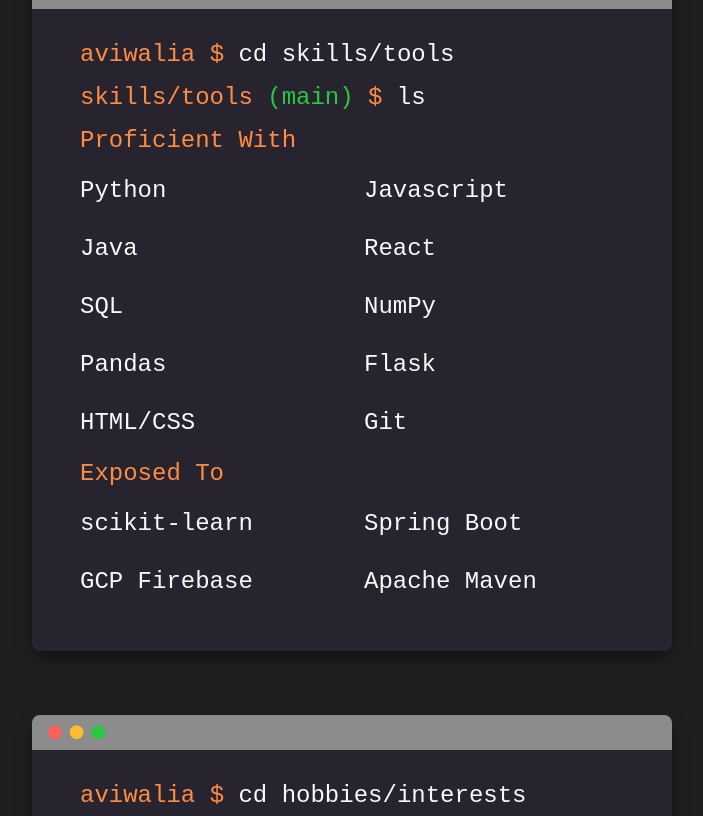
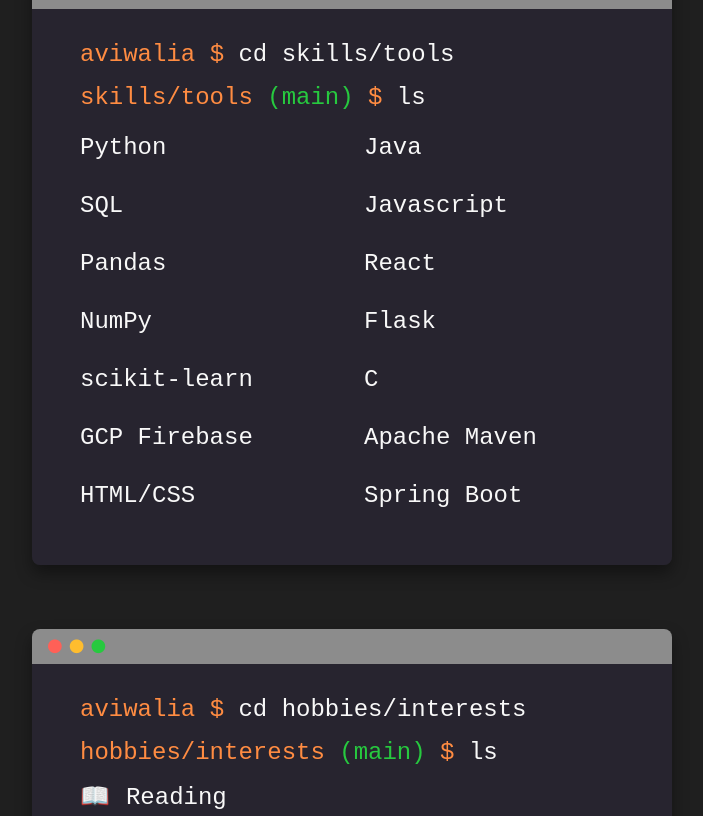
Before and after one commit to Avi04w/ReactPersonalWebsite, a React (Create React App) app: page /about in a window 1280 px wide. Shown: the part 632-1448 px from the top of the page, without its empty margins (288-991 px from the left). Built offline with nearby package versions, Linux system fonts and the light colour scheme; the HTML template or start-up script is replaced by a standard one.

Commit message:
Updating skills

```diff
--- a/src/components/about/About.js
+++ b/src/components/about/About.js
@@ -25,14 +25,14 @@
             </p>
             <p><span style={{color: info.baseColor}}>skills/tools <span
                 className={Style.green}>(main)</span> $</span> ls</p>
-            <p style={{color: info.baseColor}}> Proficient With</p>
+            {/* <p style={{color: info.baseColor}}> Proficient With</p> */}
             <ul className={Style.skills}>
                 {info.skills.proficientWith.map((proficiency, index) => <li key={index}>{proficiency}</li>)}
             </ul>
-            <p style={{color: info.baseColor}}> Exposed To</p>
+            {/* <p style={{color: info.baseColor}}> Exposed To</p>
             <ul className={Style.skills}>
                 {info.skills.exposedTo.map((skill, index) => <li key={index}>{skill}</li>)}
-            </ul>
+            </ul> */}
         </>;
     }
 
--- a/src/info/Info.js
+++ b/src/info/Info.js
@@ -17,15 +17,15 @@
     miniBio: [
         {
             emoji: '📚',
-            text: 'Second Year Student at the University of Toronto (St. George Campus)'
+            text: 'Third Year Student at the University of Toronto (St. George Campus)'
         },
         {
-            emoji: '🇨🇦',
+            emoji: '🍁',
             text: 'Based in Toronto'
         },
         {
             emoji: "💼",
-            text: "Full-Stack Developer Co-op at Third Eye Solutions"
+            text: "Full-Stack Developer at Third Eye Solutions"
         },
         {
             emoji: "📧",
@@ -53,8 +53,8 @@
     bio: "Hello! My name is Avi Walia. I am a second-year computer science student at UofT completing a specialist degree in data science. I most recently worked as a full-stack developer in a summer coop position at Third Eye Solutions. I love playing and watching basketball (go Raptors!!) and going on walks with my dog. ",
     skills:
         {
-            proficientWith: ['Python', 'Java', 'SQL', 'Pandas', 'HTML/CSS', 'Javascript', 'React', 'NumPy', 'Flask', 'Git'],
-            exposedTo: ['scikit-learn', 'GCP Firebase', 'Spring Boot', 'Apache Maven']
+            proficientWith: ['Python', 'SQL', 'Pandas', 'NumPy', 'scikit-learn', 'GCP Firebase', 'HTML/CSS', 'Java', 'Javascript', 'React', 'Flask', 'C', 'Apache Maven', 'Spring Boot'],
+            exposedTo: []
         }
     ,
     hobbies: [
```
